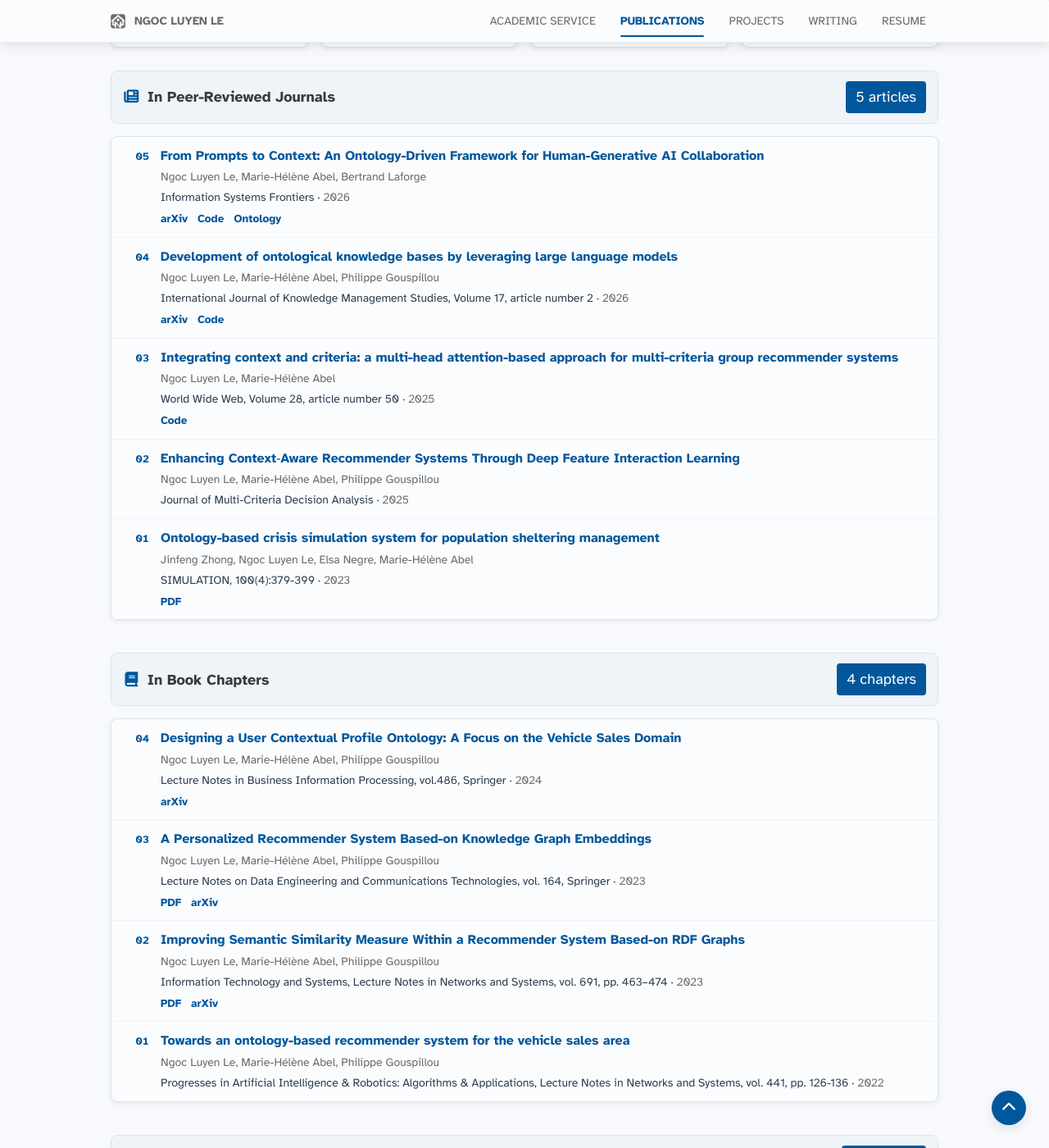
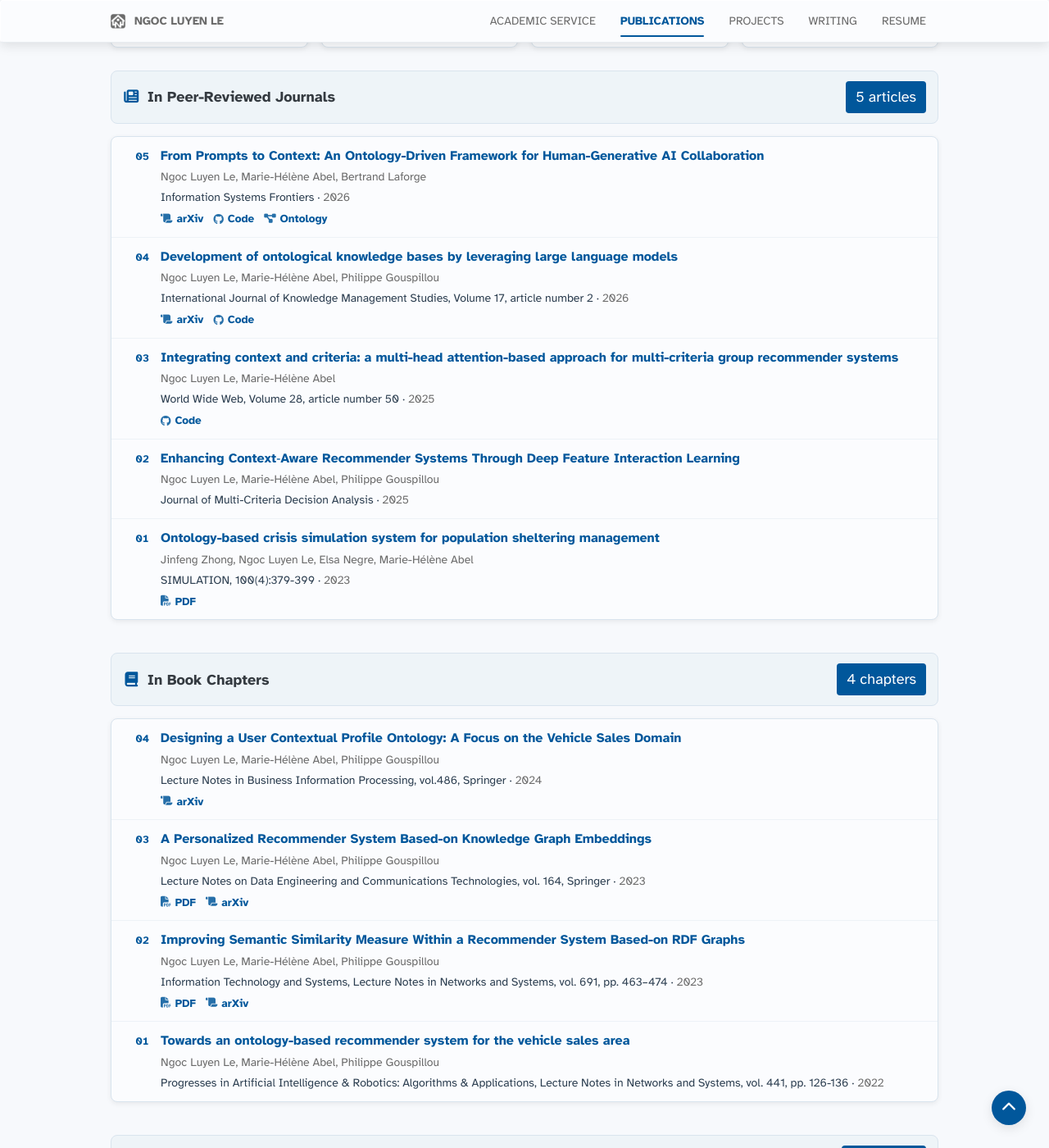
Before and after one commit to lengocluyen/lengocluyen.github.io, a Jekyll site: the page built from publications.html, in a window 1280 px wide and 1400 px high, scrolled down 237 px. Shown: the whole window at 82% size. Built offline with Jekyll 4.4.1, drawn with Linux system fonts in a browser that asks for light colours; some web fonts are replaced.

Commit message:
Add icons to publication links (PDF, arXiv, code, dataset, ontology, slides)
Co-Authored-By: Claude Opus 5.5 <noreply@anthropic.com>

```diff
--- a/_includes/publications.html
+++ b/_includes/publications.html
@@ -72,7 +72,16 @@
           {%- if i.links %}
           <p class="entry-extras">
             {%- for l in i.links %}
-            <a href="{{ l.url }}" target="_blank" rel="noopener noreferrer">{{ l.label }}</a>
+              {%- case l.label %}
+                {%- when 'PDF' %}{% assign icon = 'fa-solid fa-file-pdf' %}
+                {%- when 'arXiv' %}{% assign icon = 'fa-solid fa-scroll' %}
+                {%- when 'Code' %}{% if l.url contains 'github.com' %}{% assign icon = 'fa-brands fa-github' %}{% else %}{% assign icon = 'fa-solid fa-code' %}{% endif %}
+                {%- when 'Dataset' %}{% assign icon = 'fa-solid fa-database' %}
+                {%- when 'Ontology' %}{% assign icon = 'fa-solid fa-diagram-project' %}
+                {%- when 'Slides' %}{% assign icon = 'fa-solid fa-person-chalkboard' %}
+                {%- else %}{% assign icon = 'fa-solid fa-link' %}
+              {%- endcase %}
+            <a href="{{ l.url }}" target="_blank" rel="noopener noreferrer"><i class="{{ icon }}" aria-hidden="true"></i>{{ l.label }}</a>
             {%- endfor %}
           </p>
           {%- endif %}
--- a/static/css/main.css
+++ b/static/css/main.css
@@ -2624,8 +2624,16 @@ h3.section-header-title {
 }
 
 .entry-extras a {
+  align-items: center;
+  display: inline-flex;
   font-size: 13.5px;
   font-weight: 600;
+  gap: 5px;
+}
+
+.entry-extras a i {
+  font-size: 0.95em;
+  opacity: 0.85;
 }
 
 /* --- Services: supervision ------------------------------------ */
```
